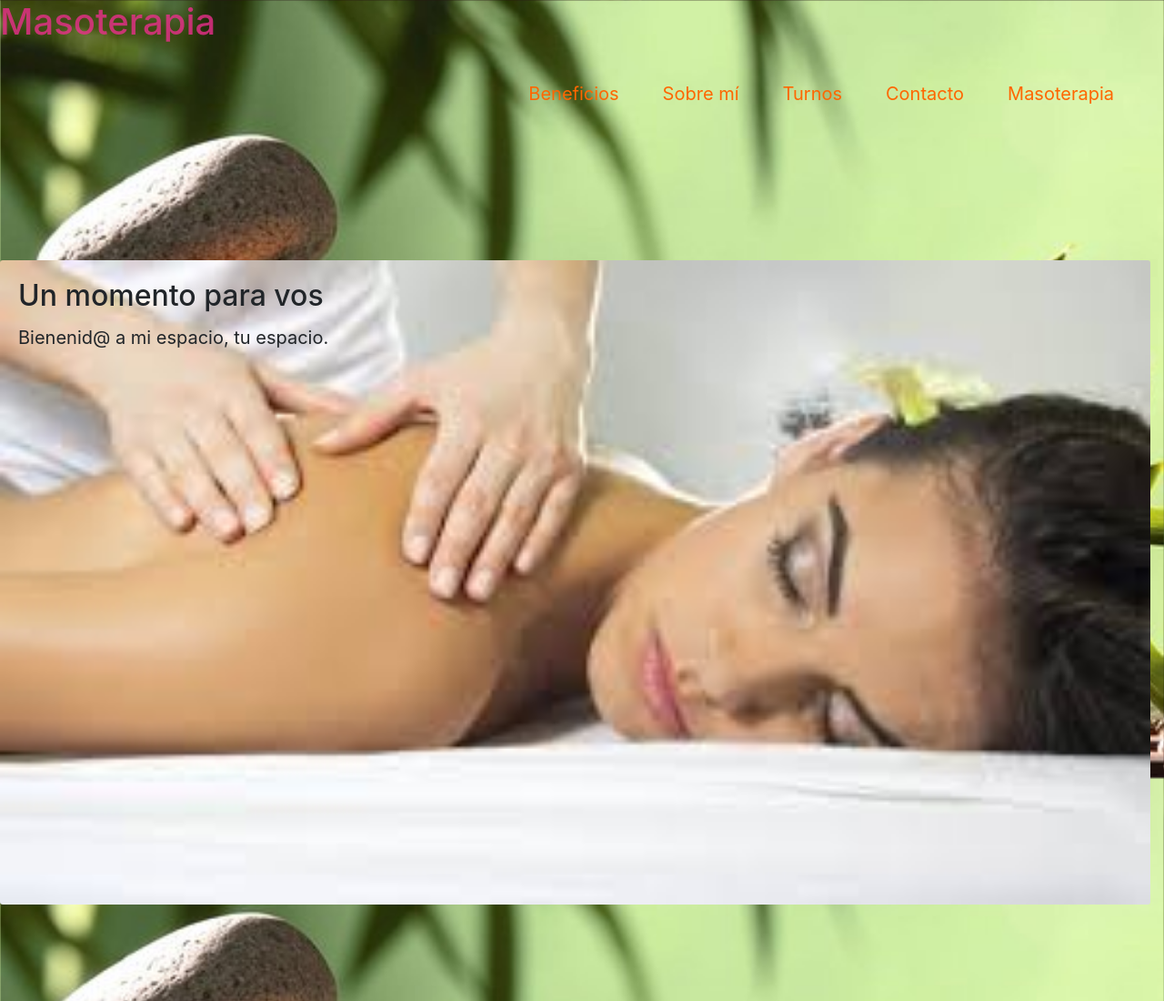
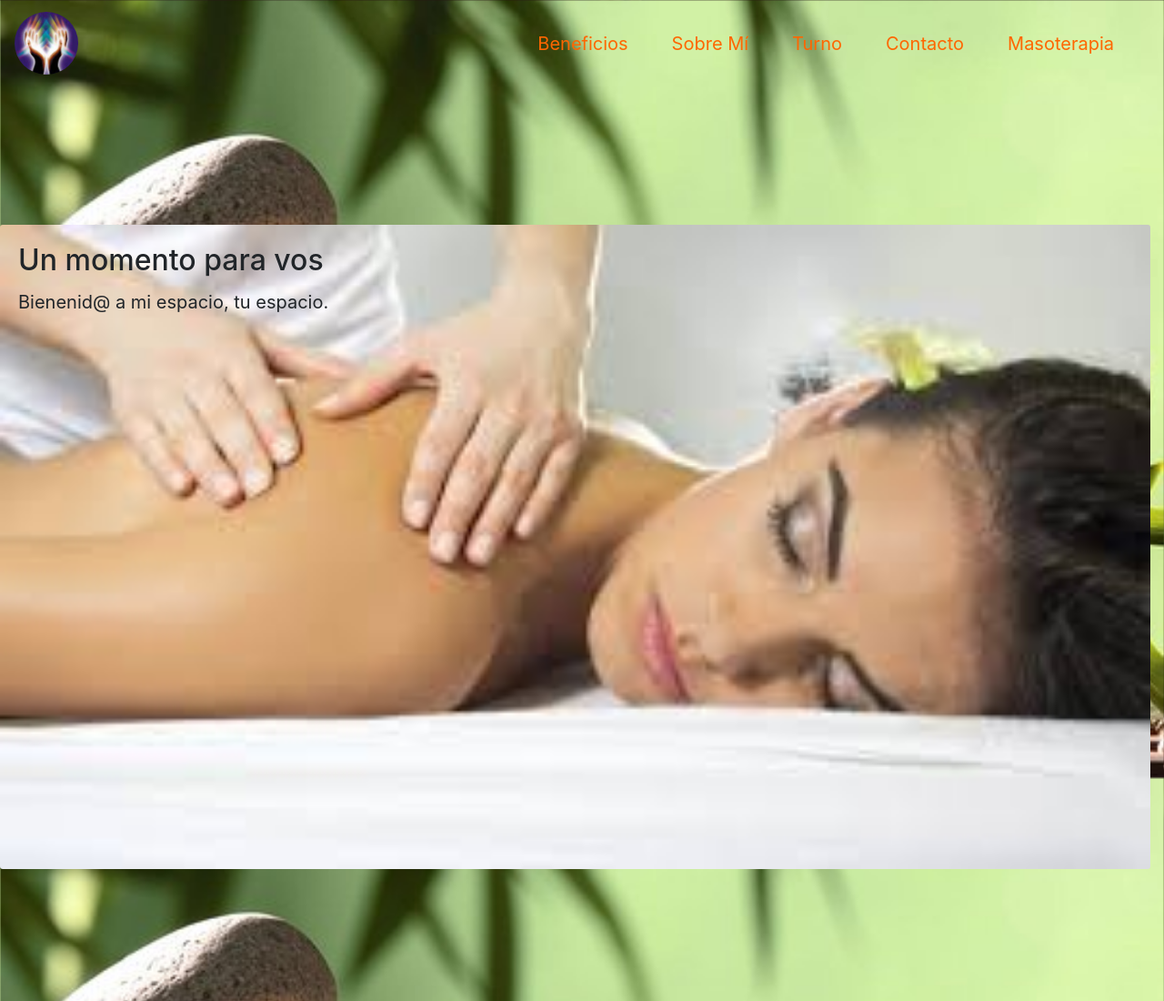
Before and after one commit to CarolinaNoriega/proyecto, a plain HTML site: page index.html in a window 1280 px wide. Shown: the top 1100 px of the page at 91% size. Drawn offline with nearby package versions, Linux system fonts and the light colour scheme.

Commit message:
Cambie navbar en el index por una clase de bootstrap y agregue logo. Pero no me toma los cambios desde el sccs, si desde el mismo HTML

```diff
--- a/index.html
+++ b/index.html
@@ -14,19 +14,25 @@
       <title>LasManosDeLuz</title>
    </head>
    <body class="container-fluid no-gutters">
-        <header class="col-12">
-            <H1>Masoterapia</H1>
-            <nav class="navbar navbar-expand-lg navbar mt-4">
-            <div class="collapse navbar-collapse justify-content-end" id="navbarNav">
+        <header class="row no-gutters">
+          <div class="col-12">
+          <nav class="navbar navbar-expand-lg">
+              <a class="navbar-brand" href="#">
+                <img src="./imagenes/logo.jpg" alt="logo" class="rounded-circle" width="70px" >
+              </a>
+            <button class="navbar-toggler" type="button" data-toggle="collapse" data-target="#navbarNavDropdown" aria-controls="navbarNavDropdown" aria-expanded="false" aria-label="Toggle navigation">
+              <span class="navbar-toggler-icon"></span>
+            </button>
+            <div class="collapse navbar-collapse d-flex flex-row justify-content-end" id="navbarNavDropdown">
               <ul class="navbar-nav">
                 <li class="nav-item active">
                   <a class="nav-link" href="./views/beneficios.html">Beneficios <span class="sr-only">(current)</span></a>
                 </li>
                 <li class="nav-item">
-                    <a class="nav-link" href="./views/sobreMi.html">Sobre mí</a>
+                  <a class="nav-link" href="./views/sobreMi.html">Sobre Mí</a>
                 </li>
                 <li class="nav-item">
-                    <a class="nav-link" href="./views/turnos.html">Turnos</a>
+                  <a class="nav-link" href="./views/turnos.html">Turno</a>
                 </li>
                 <li class="nav-item">
                   <a class="nav-link" href="./views/contacto.html">Contacto</a>
@@ -37,6 +43,7 @@
               </ul>
             </div>
           </nav>
+        </div>
         </header>
       <section class="row no-gutters">
         <div class="col-12">
--- a/scss/style.scss
+++ b/scss/style.scss
@@ -2,10 +2,12 @@ $bordo: brown;
 $texto:rgba(226, 64, 64, 0.603);
 $verde:rgba(58, 184, 153, 0.253);
 $fucsia:rgba(238, 46, 142, 0.781);
+$colorletramenu:rgb(255, 102, 0);
 $fuentexto: "Noto Sans";
 $stylofuent: "printing";
 $fontitulo: "IBM Plex Serif";
 $font-size: ("large": 3rem);
+
 
 
 
@@ -43,8 +45,6 @@ body{
     background-size: cover;
     background-size: 1fr;
     font-size: 20px;
-
-
 }
 
 
@@ -141,33 +141,16 @@ section img {
 h1{
     color:$fucsia;
 }*/
-nav{
+/*nav{
     grid-area: menu ;
     grid-template-rows: 15%;
 
 }
-
+*/
 /*header{
     grid-area: h1;
     grid-template-rows: 20%;
 }*/
-
-.nav-link{
-    color: rgb(255, 102, 0) !important;
-
-}
-
-.nav-item{
-    padding-left: 1rem;
-    padding-right: 1rem;
-}
-.nav-item :hover{
-    background-color:$verde;
-    color: rgba(0, 0, 0, 0.514) !important;
-    border-radius: 2rem;
-    font-style: oblique;
-}
-
 
 
 
@@ -363,3 +346,31 @@ footer{
 .masoterapia{
     @include title();
 }
+.navbar{
+    background-color: $verde !important;
+    color:$colorletramenu !important ;
+    padding: 1rem,2rem;
+    font-family: $fontitulo;
+    font-style: $stylofuent;
+    font-size: map-get($map: $font-size, $key:large );
+  }
+
+.nav-link{
+    color: $colorletramenu !important;
+}
+/*.nav-item{
+    padding-left: 1rem;
+    padding-right: 1rem;
+}*/
+.nav-item :hover{
+    background-color: $colorletramenu !important;
+    color: yellow !important;
+    border-radius: 2rem;
+    font-style: $stylofuent;
+    border-radius: 2rem;
+}
+
+.nav-item{
+    padding-left: 2rem;
+    padding-right: 2rem;
+}
```
Also changed, not shown: scss/style.css, 1 other file. Lines whose indentation alone changed are shown as unchanged.
